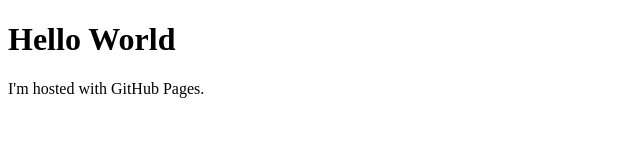
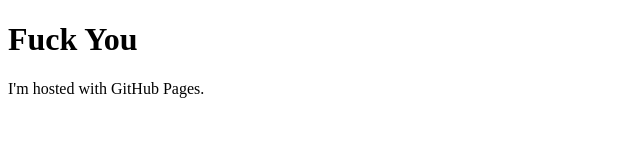
Before and after one commit to JoeCardozo/joecardozo.github.io, a plain HTML site: page index.html in a window 1280 px wide. Shown: the whole page, without its empty margins (0-640 px from the left). Drawn offline with Linux system fonts and the light colour scheme.

Commit message:
Update index.html

```diff
--- a/index.html
+++ b/index.html
@@ -1,7 +1,7 @@
 <!DOCTYPE html>
 <html>
 <body>
-<h1>Hello World</h1>
+<h1>Fuck You</h1>
 <p>I'm hosted with GitHub Pages.</p>
 </body>
 </html>
```
